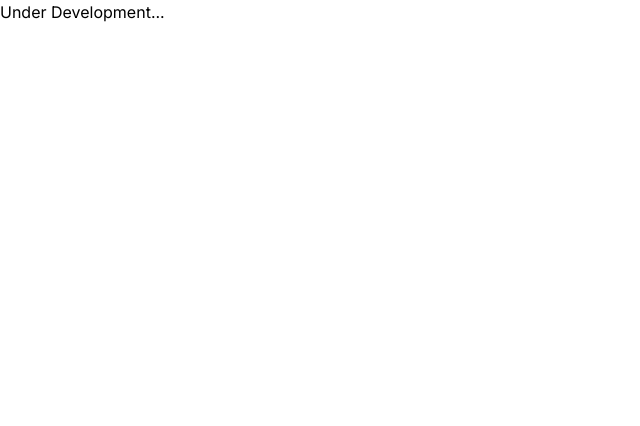
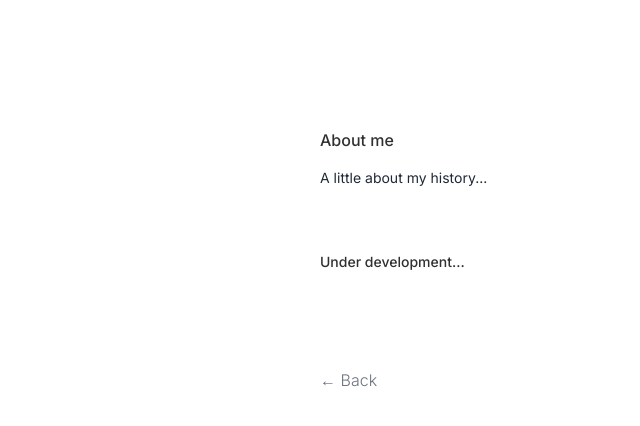
Before and after one commit to murillo-nahas/nahas.dev, a Next.js app: page /about in a window 1280 px wide. Shown: the top 426 px of the page, without its empty margins (0-640 px from the left). Built offline with nearby package versions, Linux system fonts and the light colour scheme.

Commit message:
feat: wip about me

```diff
--- a/src/app/about/page.tsx
+++ b/src/app/about/page.tsx
@@ -1,5 +1,24 @@
+import { Metadata } from "next";
+import { Return } from "../components/elements/Return";
+
+export const metadata: Metadata = {
+  title: "About me",
+};
+
 export default function About() {
-    return (
-        <h1> Under Development...</h1>
-    )
+  return (
+    <>
+      <main className="w-3/6 m-auto h-auto">
+        <p className="mt-32 font-medium text-textGray">About me</p>
+        <p className="mt-4 text-sm text-textGrayDefault">
+          A little about my history...
+        </p>
+
+        <p className="mt-16 font-medium text-sm text-textGray">
+          Under development...
+        </p>
+        <Return label="Back" href={"/home"} />
+      </main>
+    </>
+  );
 }
```
